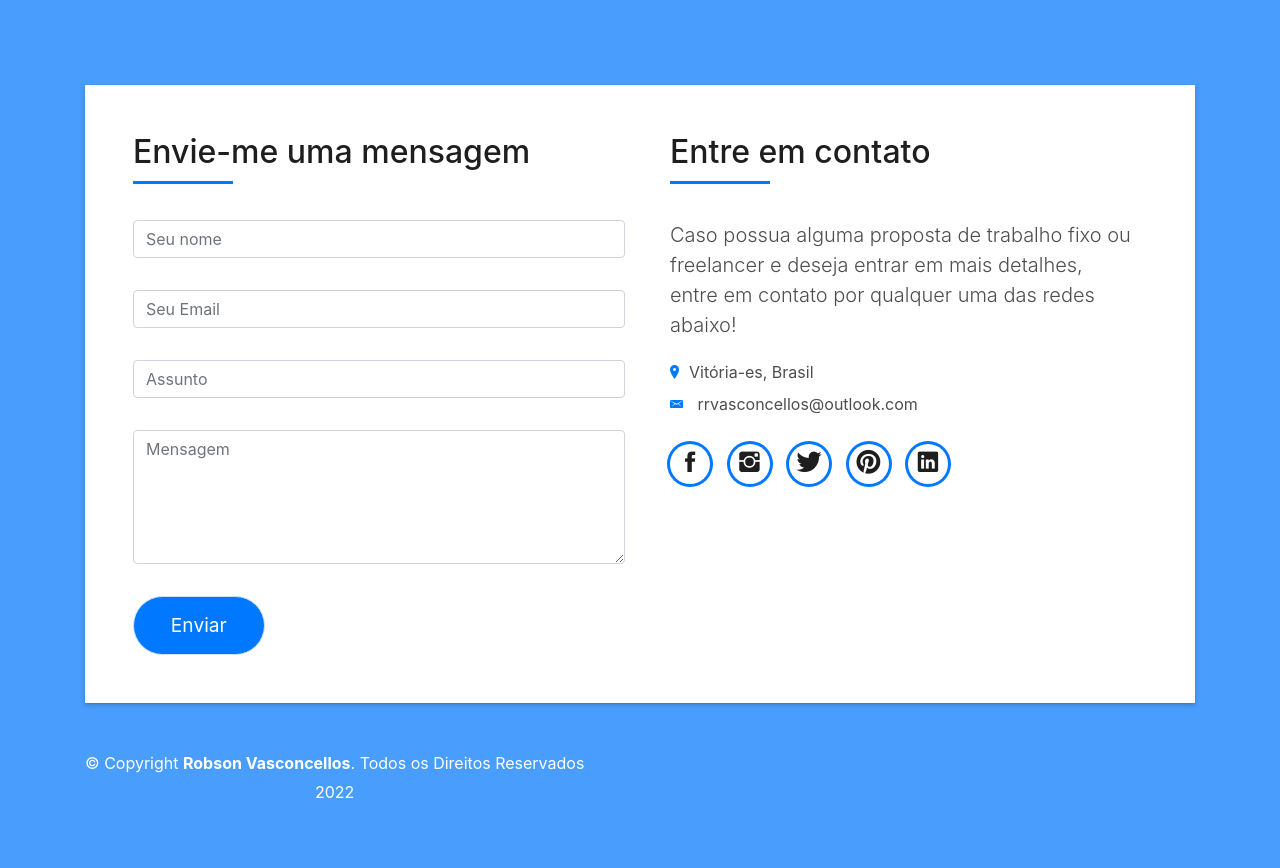
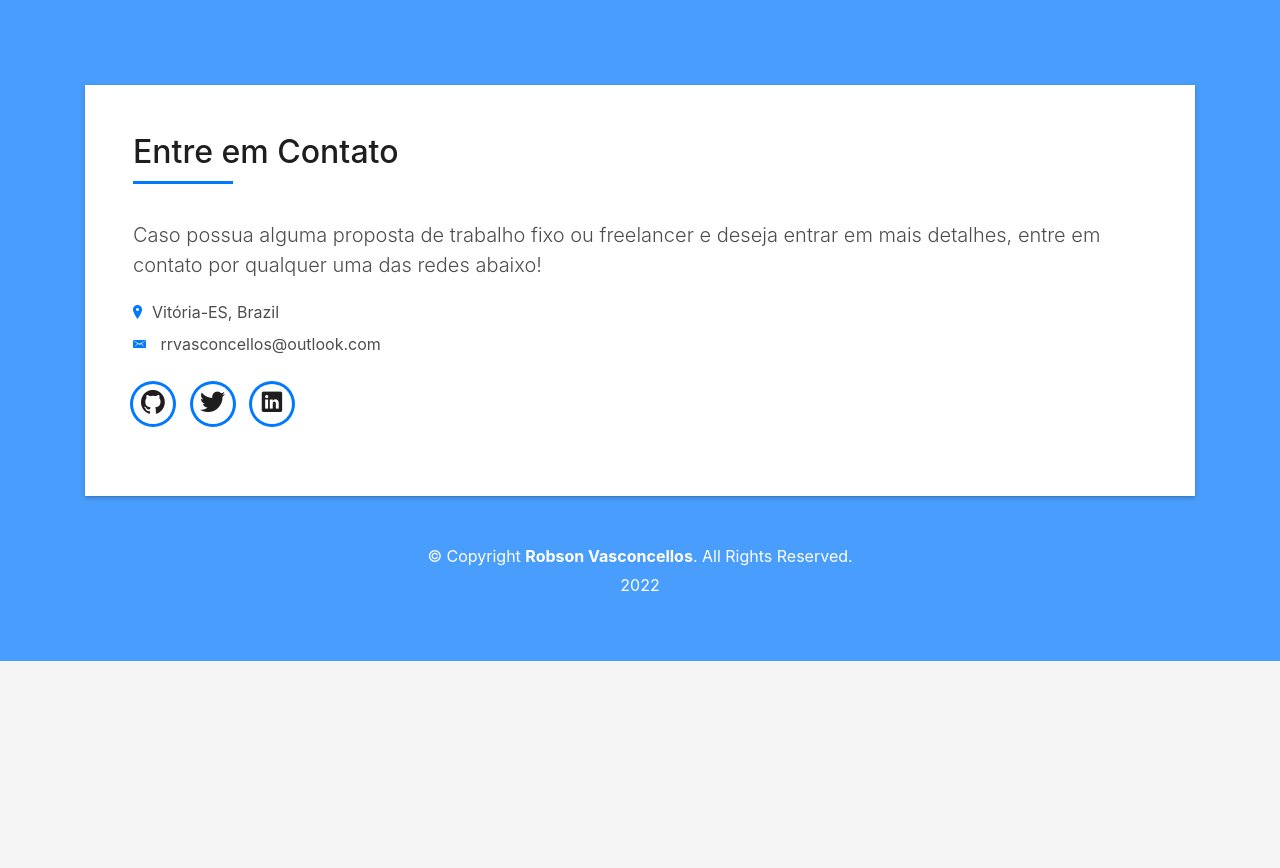
Before and after one commit to RobsonVasconcellos/RobsonVasconcellos, a plain HTML site: page index.html in a window 1280 px wide. Shown: the part 4220-5088 px from the top of the page. After the commit the page ends 4881 px from the top, so only its background shows below. Drawn offline with Linux system fonts and the light colour scheme; files whose address does not match are found by name.

Commit message:
Alterações basiquinhas

```diff
--- a/index.html
+++ b/index.html
@@ -466,53 +466,10 @@
           <div class="contact-mf">
             <div id="contact" class="box-shadow-full">
               <div class="row">
-                <div class="col-md-6">
-                  <div class="title-box-2">
-                    <h5 class="title-left">
-                      Envie-me uma mensagem
-                    </h5>
-                  </div>
-                  <div>
-                      <form action="" method="post" role="form" class="contactForm">
-                      <div id="sendmessage">Sua mensagem foi enviada. Obrigado</div>
-                      <div id="errormessage"></div>
-                      <div class="row">
-                        <div class="col-md-12 mb-3">
-                          <div class="form-group">
-                            <input type="text" name="name" class="form-control" id="name" placeholder="Seu nome" data-rule="minlen:4" data-msg="Please enter at least 4 chars" />
-                            <div class="validation"></div>
-                          </div>
-                        </div>
-                        <div class="col-md-12 mb-3">
-                          <div class="form-group">
-                            <input type="email" class="form-control" name="email" id="email" placeholder="Seu Email" data-rule="email" data-msg="Please enter a valid email" />
-                            <div class="validation"></div>
-                          </div>
-                        </div>
-                        <div class="col-md-12 mb-3">
-                            <div class="form-group">
-                              <input type="text" class="form-control" name="subject" id="subject" placeholder="Assunto" data-rule="minlen:4" data-msg="Please enter at least 8 chars of subject" />
-                              <div class="validation"></div>
-                            </div>
-                        </div>
-                        <div class="col-md-12 mb-3">
-                          <div class="form-group">
-                            <textarea class="form-control" name="message" rows="5" data-rule="required" data-msg="Please write something for us" placeholder="Mensagem"></textarea>
-                            <div class="validation"></div>
-                          </div>
-                        </div>
-                        <div class="col-md-12">
-                          <button type="submit" class="button button-a button-big button-rouded">Enviar</button>
-                        </div>
-                      </div>
-                    </form>
-                  </div>
-                </div>
-                <div class="col-md-6">
                 <div class="col-md-12">
                   <div class="title-box-2 pt-4 pt-md-0">
                     <h5 class="title-left">
-                      Entre em contato
+                      Entre em Contato
                     </h5>
                   </div>
                   <div class="more-info">
@@ -520,19 +477,18 @@
                       Caso possua alguma proposta de trabalho fixo ou freelancer e deseja entrar em mais detalhes, entre em contato por qualquer uma das redes abaixo!
                     </p>
                     <ul class="list-ico">
-                      <li><span class="ion-ios-location"></span>Vitória-es, Brasil</li>
+                      <li><span class="ion-ios-location"></span>Vitória-ES, Brazil</li>
                       <li><span class="ion-email"></span> rrvasconcellos@outlook.com</li>
                     </ul>
                   </div>
                   <div class="socials">
                     <ul>
-                      <li><a href=""><span class="ico-circle"><i class="ion-social-facebook"></i></span></a></li>
-                      <li><a href=""><span class="ico-circle"><i class="ion-social-instagram"></i></span></a></li>
-                      <li><a href=""><span class="ico-circle"><i class="ion-social-twitter"></i></span></a></li>
-                      <li><a href=""><span class="ico-circle"><i class="ion-social-pinterest"></i></span></a></li>
+                      <li><a href="https://github.com/RobsonVasconcellos" target="_blank"><span class="ico-circle"><i class="ion-social-github"></i></span></a></li>
+                      <li><a href="https://twitter.com/robsonvas?t=0NzA7yMVTbiwAWC-RFjopg&s=08" target="_blank"><span class="ico-circle"><i class="ion-social-twitter"></i></span></a></li>
                       <li><a href="https://www.linkedin.com/in/robson-vasconcellos-a344b51bb/?lipi=urn%3Ali%3Apage%3Ad_flagship3_feed%3B7wknztKkQNicSj%2FtGLHOOg%3D%3D" target="_blank"><span class="ico-circle"><i class="ion-social-linkedin"></i></span></a></li>
                     </ul>
                   </div>
+                </div>
               </div>
             </div>
           </div>
@@ -544,7 +500,7 @@
         <div class="row">
           <div class="col-sm-12">
             <div class="copyright-box">
-              <p class="copyright">&copy; Copyright <strong>Robson Vasconcellos</strong>. Todos os Direitos Reservados</p>
+              <p class="copyright">&copy; Copyright <strong>Robson Vasconcellos</strong>. All Rights Reserved.</p>
               <div class="credits">
                <a href="">2022</a>
               </div>
```
